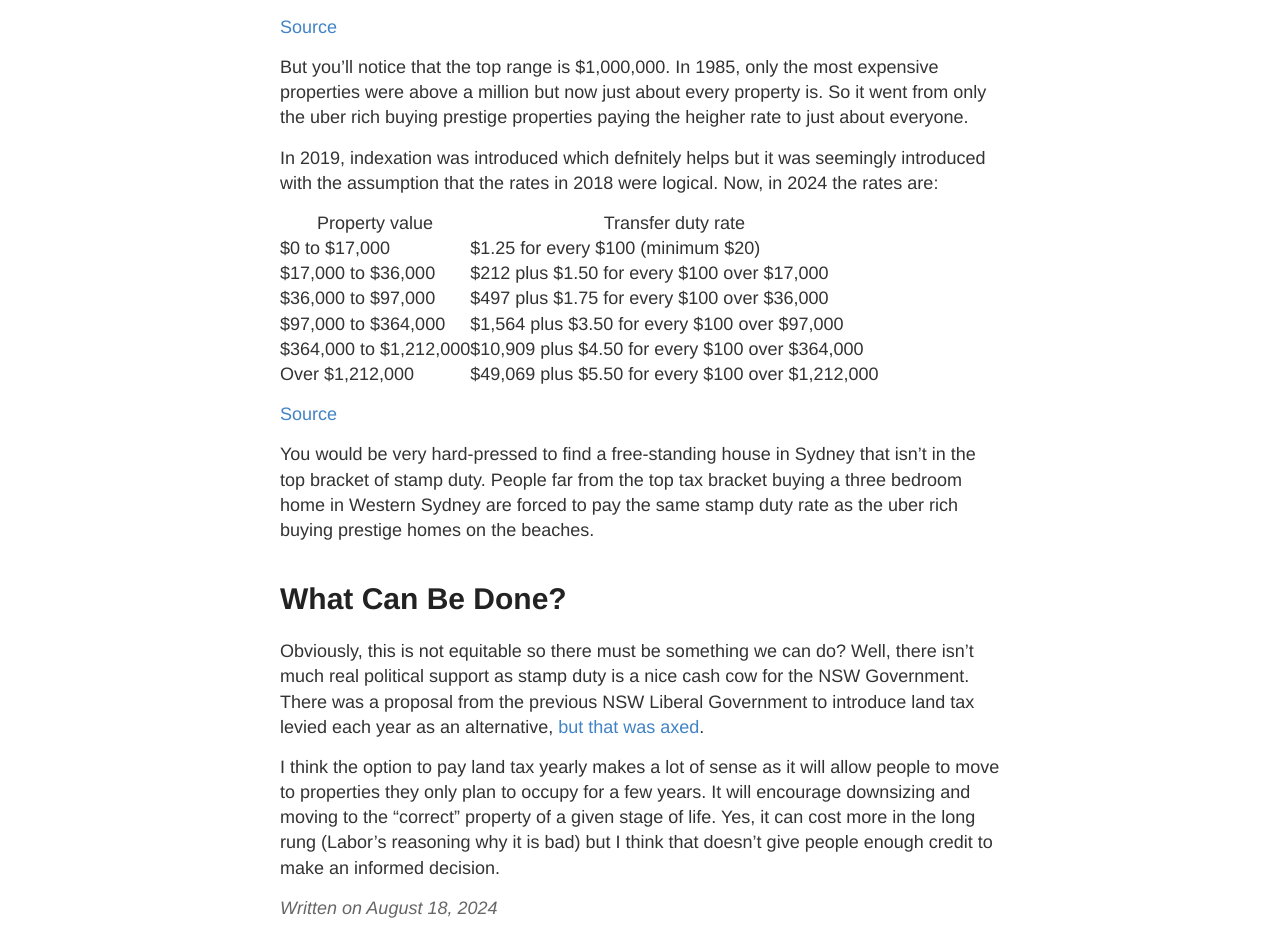
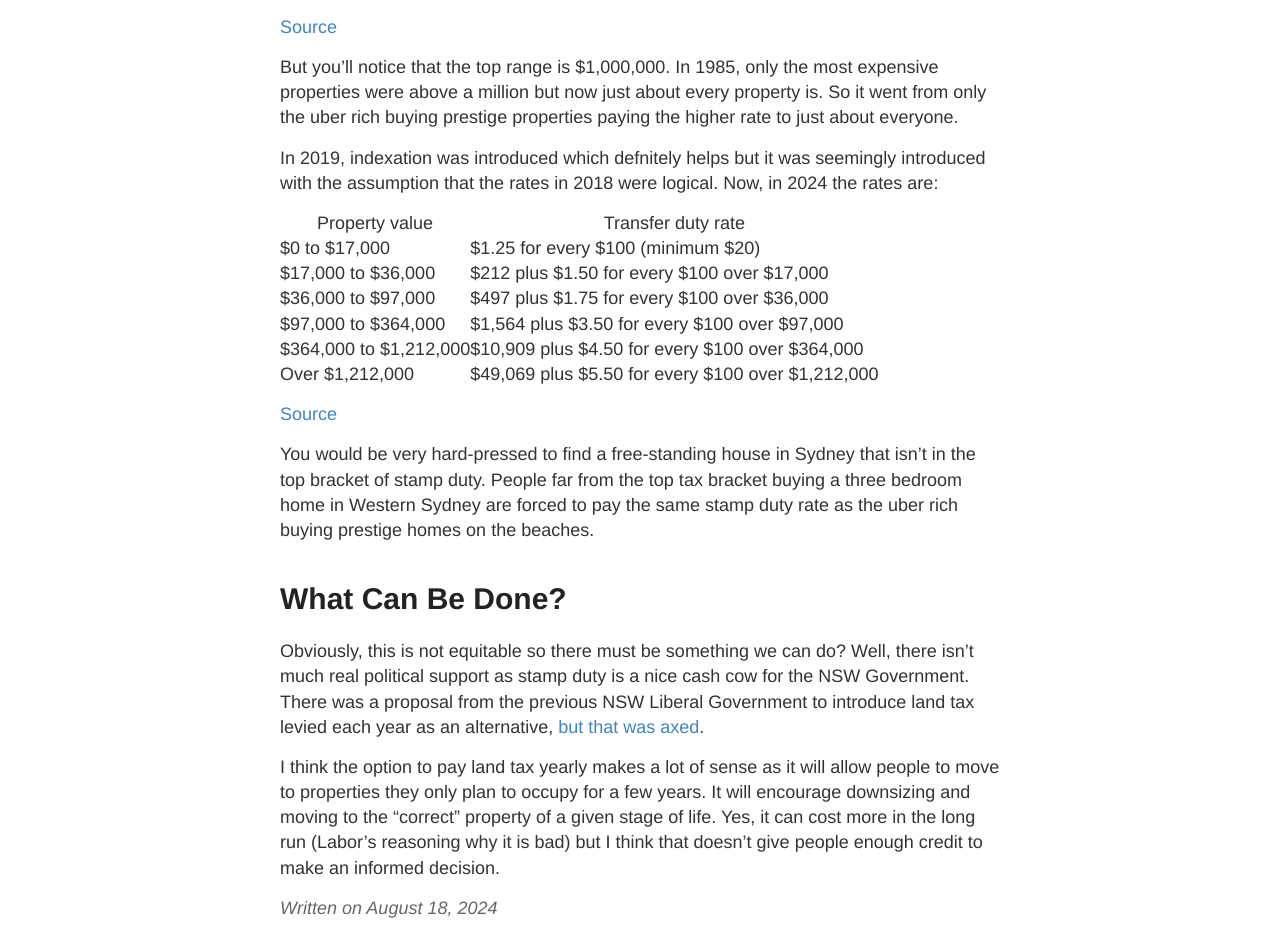
Before and after one commit to speppou/speppou.github.io, a Jekyll site: the page built from _posts/2024-08-18-Stamp-Duty.md, in a window 1280 px wide and 1400 px high, scrolled down 2702 px. Shown: the part 340-1281 px from the top of the window. Built offline with Jekyll 4.4.1, drawn with Linux system fonts in a browser that asks for light colours.

Commit message:
Update 2024-08-18-Stamp-Duty.md

```diff
--- a/_posts/2024-08-18-Stamp-Duty.md
+++ b/_posts/2024-08-18-Stamp-Duty.md
@@ -53,7 +53,7 @@ As far as I can tell, the rates of stamp duty were the same between 1985-2019. T
 
 [Source](https://www.revenue.nsw.gov.au/taxes-duties-levies-royalties/transfer-duty)
 
-But you'll notice that the top range is $1,000,000. In 1985, only the most expensive properties were above a million but now just about every property is. So it went from only the uber rich buying prestige properties paying the heigher rate to just about everyone.
+But you'll notice that the top range is $1,000,000. In 1985, only the most expensive properties were above a million but now just about every property is. So it went from only the uber rich buying prestige properties paying the higher rate to just about everyone.
 
 In 2019, indexation was introduced which defnitely helps but it was seemingly introduced with the assumption that the rates in 2018 were logical. Now, in 2024 the rates are:
 
@@ -75,4 +75,4 @@ You would be very hard-pressed to find a free-standing house in Sydney that isn'
 
 Obviously, this is not equitable so there must be something we can do? Well, there isn't much real political support as stamp duty is a nice cash cow for the NSW Government. There was a proposal from the previous NSW Liberal Government to introduce land tax levied each year as an alternative, [but that was axed](https://www.smh.com.au/politics/nsw/perrottet-s-flagship-land-tax-to-go-as-minns-introduces-stamp-duty-reform-20230521-p5da1j.html).
 
-I think the option to pay land tax yearly makes a lot of sense as it will allow people to move to properties they only plan to occupy for a few years. It will encourage downsizing and moving to the "correct" property of a given stage of life. Yes, it can cost more in the long rung (Labor's reasoning why it is bad) but I think that doesn't give people enough credit to make an informed decision.
+I think the option to pay land tax yearly makes a lot of sense as it will allow people to move to properties they only plan to occupy for a few years. It will encourage downsizing and moving to the "correct" property of a given stage of life. Yes, it can cost more in the long run (Labor's reasoning why it is bad) but I think that doesn't give people enough credit to make an informed decision.
```
